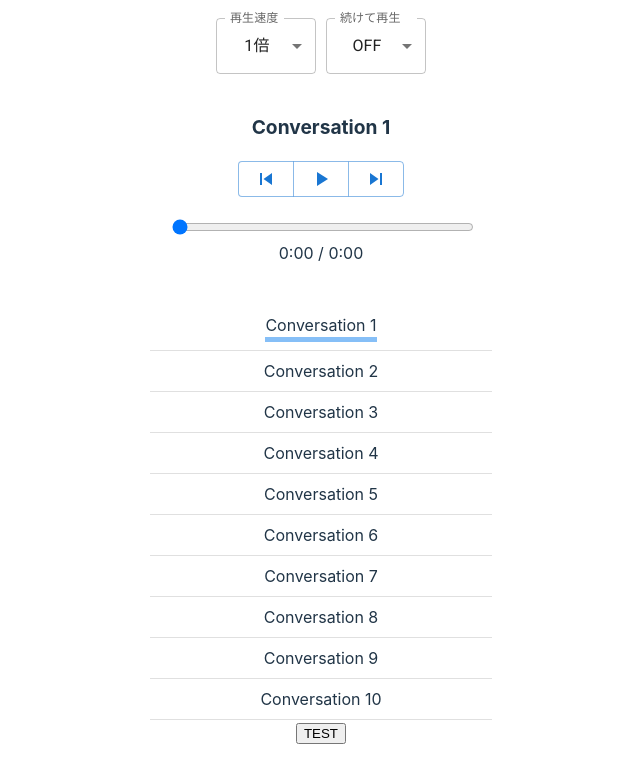
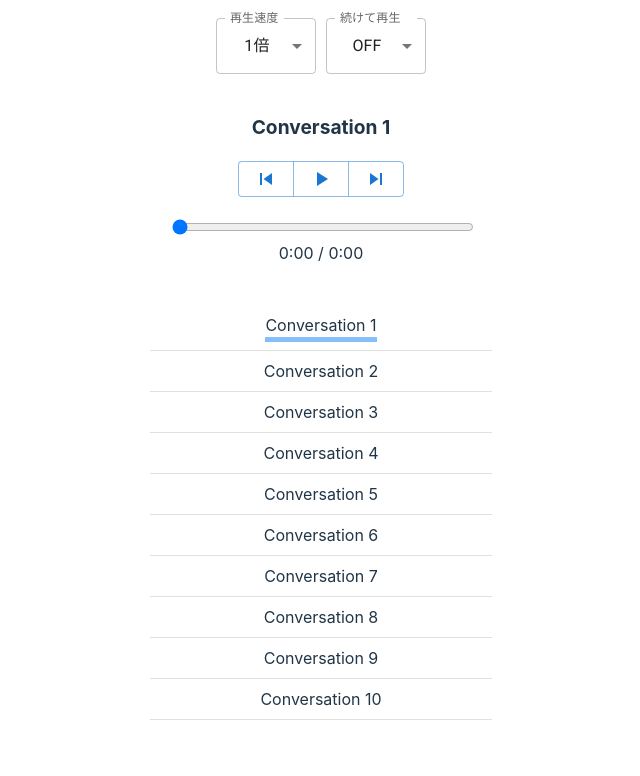
Before and after one commit to shunyokota/class_demo, a React (Vite) app: page /audio/1/1 in a window 1280 px wide. Shown: the part 247-1023 px from the top of the page, without its empty margins (319-959 px from the left). After the commit the page ends 999 px from the top, so only its background shows below. Built offline with nearby package versions, Linux system fonts and the light colour scheme.

Commit message:
テスト用エラー削除

```diff
--- a/src/AudioPlayer.tsx
+++ b/src/AudioPlayer.tsx
@@ -62,14 +62,6 @@ const AudioPlayer: React.FC<Props> = ({ csvRows }) => {
                 </FormControl>
             </Box>
             <Example tracks={audios}/>
-            <button
-                type="button"
-                onClick={() => {
-                    throw new Error("Sentry Test Error");
-                }}
-            >
-                TEST
-            </button>
         </div>
     );
 };
```
